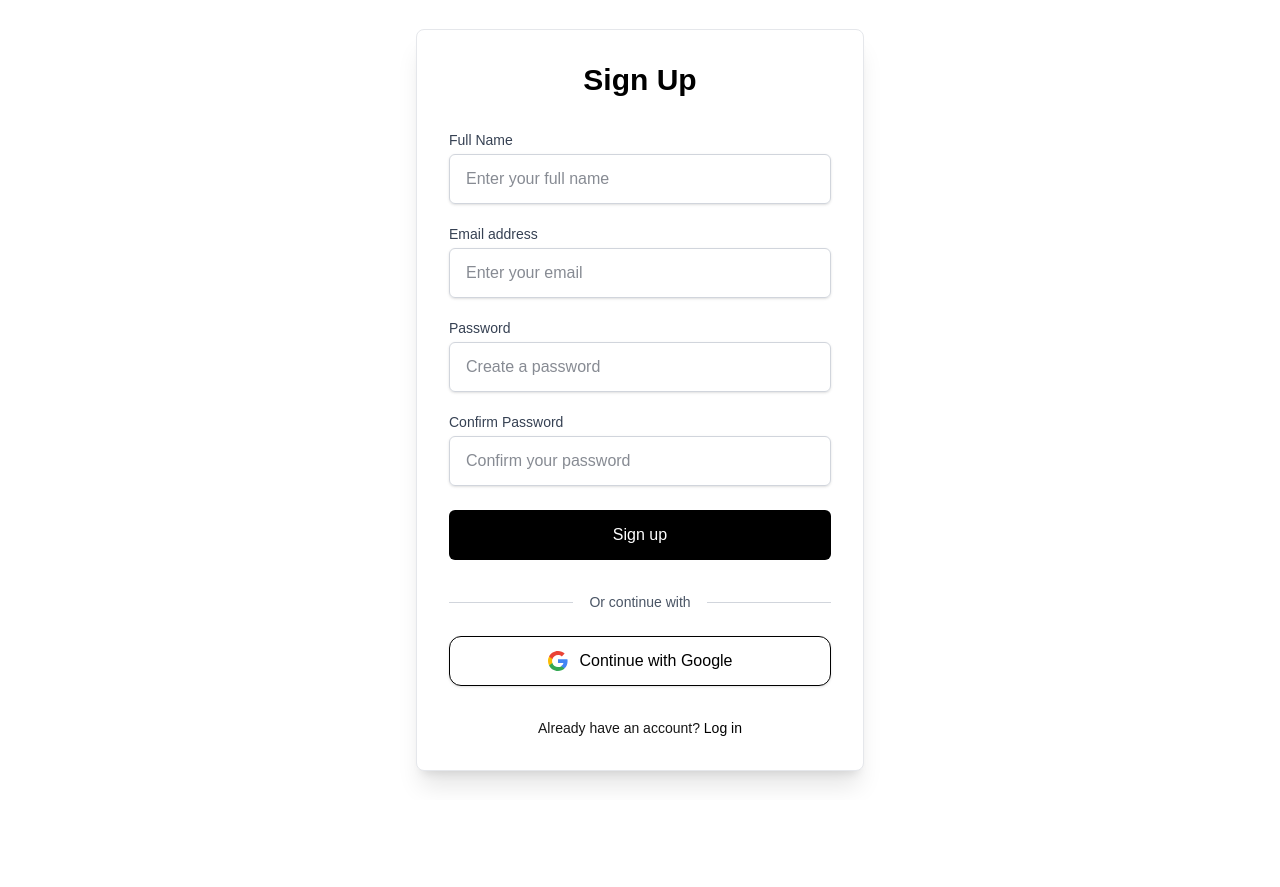
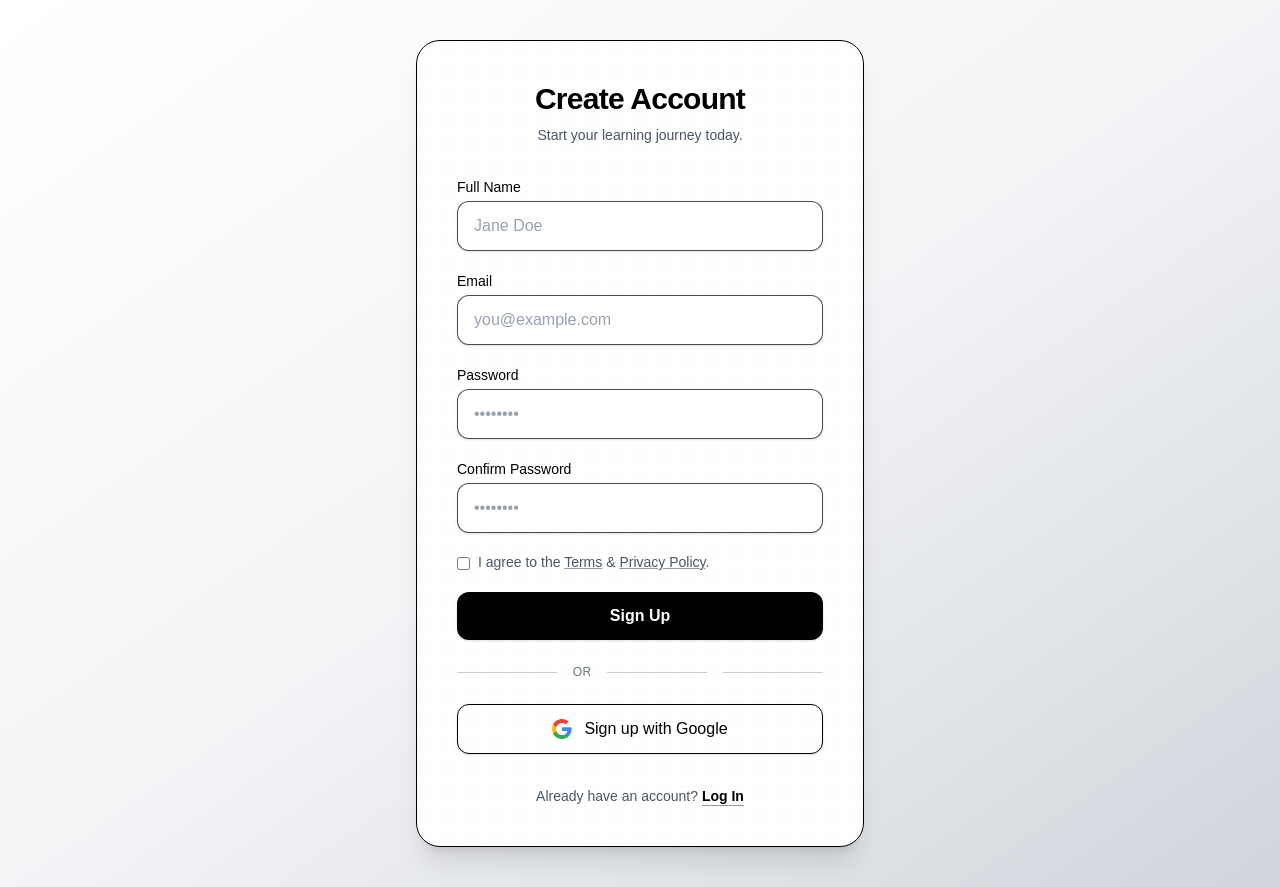
Before and after one commit to olasores/QuizMe, a Next.js app: page /Signup in a window 1280 px wide. Before the commit the page ends 800 px from the top, so only its background shows below. Built offline with nearby package versions, Linux system fonts and the light colour scheme.

Commit message:
fixing login/sign up

```diff
--- a/src/app/Login/page.tsx
+++ b/src/app/Login/page.tsx
@@ -12,25 +12,13 @@ const Login = () => {
     const handleSubmit = async (e: React.FormEvent) => {
         e.preventDefault();
         setError(null);
-
         const form = e.target as HTMLFormElement;
         const email = (form.querySelector('#email') as HTMLInputElement).value;
         const password = (form.querySelector('#password') as HTMLInputElement).value;
-
-        if (!email || !password) {
-            setError('Please fill in all fields');
-            return;
-        }
-
         setLoading(true);
-
         try {
             const supabase = getBrowserSupabase();
-            const { error } = await supabase.auth.signInWithPassword({
-                email,
-                password
-            });
-
+            const { error } = await supabase.auth.signInWithPassword({ email, password });
             if (error) throw error;
             window.location.href = '/dashboard';
         } catch (err: unknown) {
@@ -46,76 +34,61 @@ const Login = () => {
     };
 
     return (
-        <div className="flex min-h-screen flex-col items-center justify-center py-2 bg-white">
-            <div className="w-full max-w-md space-y-8 rounded-lg bg-white p-8 shadow-xl border border-gray-200">
-                <div>
-                    <h1 className="text-center text-3xl font-bold text-black">Login</h1>
-                </div>
+        <div className="min-h-[100dvh] flex items-center justify-center bg-gradient-to-br from-white via-gray-100 to-gray-300 px-4 py-10">
+            <div className="w-full max-w-md bg-white border border-black rounded-3xl shadow-xl p-8 sm:p-10 relative overflow-hidden">
+                <div className="absolute inset-0 pointer-events-none opacity-[0.04] bg-[radial-gradient(circle_at_1px_1px,#000_1px,transparent_0)] [background-size:12px_12px]"></div>
+                <h1 className="relative text-3xl font-extrabold text-black mb-2 tracking-tight text-center">Log In</h1>
+                <p className="relative text-center text-gray-600 mb-8 text-sm">Welcome back. Enter your details below.</p>
 
-                {error && (
-                    <div className="rounded-md bg-red-50 p-4">
-                        <div className="text-sm text-red-700">{error}</div>
-                    </div>
-                )}
-
-                <form className="mt-8 space-y-6" onSubmit={handleSubmit}>
-                    <div className="space-y-5 rounded-md">
-                        <div>
-                            <label htmlFor="email" className="block text-sm font-medium text-gray-700 mb-1">Email address</label>
+                <form onSubmit={handleSubmit} className="relative flex flex-col gap-5">
+                    <div className="flex flex-col gap-1">
+                        <label className="text-sm font-medium text-black" htmlFor="email">Email</label>
                         <input
                             id="email"
-                                name="email"
                             type="email"
                             required
-                                className="block w-full rounded-md border border-gray-300 px-4 py-3 text-gray-900 shadow-sm focus:border-gray-800 focus:outline-none focus:ring-2 focus:ring-gray-800 transition-all"
-                                placeholder="Enter your email"
+                            placeholder="you@example.com"
+                            className="border border-black/70 rounded-xl px-4 py-3 bg-white focus:outline-none focus:ring-2 focus:ring-black shadow-sm placeholder:text-gray-400"
                         />
                     </div>
-
-                        <div>
-                            <label htmlFor="password" className="block text-sm font-medium text-gray-700 mb-1">Password</label>
+                    <div className="flex flex-col gap-1">
+                        <label className="text-sm font-medium text-black" htmlFor="password">Password</label>
                         <input
                             id="password"
-                                name="password"
                             type="password"
                             required
-                                className="block w-full rounded-md border border-gray-300 px-4 py-3 text-gray-900 shadow-sm focus:border-gray-800 focus:outline-none focus:ring-2 focus:ring-gray-800 transition-all"
-                                placeholder="Enter your password"
+                            placeholder="••••••••"
+                            className="border border-black/70 rounded-xl px-4 py-3 bg-white focus:outline-none focus:ring-2 focus:ring-black shadow-sm placeholder:text-gray-400"
                         />
                     </div>
+                    <div className="flex items-center justify-between text-xs sm:text-sm">
+                        <label className="inline-flex items-center gap-2 select-none cursor-pointer">
+                            <input type="checkbox" className="accent-black w-4 h-4" />
+                            <span className="text-gray-600">Remember me</span>
+                        </label>
+                        <button type="button" className="text-black underline underline-offset-4 decoration-black/40 hover:decoration-black transition text-xs sm:text-sm">Forgot password?</button>
                     </div>
-
-                    <div className="mt-6">
+                    {error && <p className="text-xs text-red-600 -mt-1">{error}</p>}
                     <button
                         type="submit"
                         disabled={loading}
-                            className="group relative flex w-full justify-center rounded-md border border-transparent bg-black px-4 py-3 text-base font-medium text-white hover:bg-gray-800 focus:outline-none focus:ring-2 focus:ring-gray-800 focus:ring-offset-2 disabled:opacity-50 transition-colors"
+                        className="group relative bg-black text-white font-semibold py-3 rounded-xl shadow hover:bg-gray-900 transition disabled:opacity-60 disabled:cursor-not-allowed"
                     >
-                            {loading ? 'Loading...' : 'Log in'}
+                        <span className="inline-flex items-center justify-center gap-2">
+                            {loading && <span className="h-4 w-4 border-2 border-white border-t-transparent rounded-full animate-spin" />}
+                            {loading ? 'Signing in...' : 'Log In'}
+                        </span>
                     </button>
+                                </form>
+                                <div className="relative my-6 flex items-center gap-4">
+                                    <div className="h-px flex-1 bg-black/20" />
+                                    <span className="text-xs tracking-wide text-gray-500">OR</span>
+                                    <div className="h-px flex-1 bg-black/20" />
                                 </div>
-                </form>
-
-                <div className="mt-8">
-                    <div className="relative">
-                        <div className="absolute inset-0 flex items-center">
-                            <div className="w-full border-t border-gray-200" />
-                        </div>
-                        <div className="relative flex justify-center text-sm">
-                            <span className="bg-white px-4 text-gray-600 font-medium">Or continue with</span>
-                        </div>
-                    </div>
-
-                    <div className="mt-6 flex justify-center">
-                        <GoogleButton />
-                    </div>
-                </div>
-
-                                <div className="mt-6 text-center text-sm">
+                                <GoogleButton label="Continue with Google" redirectPath="/dashboard" />
+                <div className="relative mt-8 text-center text-sm text-gray-600">
                       <span>Don&apos;t have an account? </span>
-                    <Link href="/Signup" className="font-medium text-black hover:text-gray-700">
-                        Sign up
-                    </Link>
+                    <Link href="/Signup" className="font-semibold text-black underline underline-offset-4 decoration-black/40 hover:decoration-black">Sign Up</Link>
                 </div>
             </div>
         </div>
--- a/src/app/Signup/page.tsx
+++ b/src/app/Signup/page.tsx
@@ -14,39 +14,33 @@ const Signup = () => {
         e.preventDefault();
         setError(null);
         setInfo(null);
-
         const form = e.target as HTMLFormElement;
-        const name = (form.querySelector('#name') as HTMLInputElement).value;
-        const email = (form.querySelector('#email') as HTMLInputElement).value;
+        const name = (form.querySelector('#name') as HTMLInputElement).value.trim();
+        const email = (form.querySelector('#email') as HTMLInputElement).value.trim();
         const password = (form.querySelector('#password') as HTMLInputElement).value;
-        const confirm = (form.querySelector('#confirm-password') as HTMLInputElement).value;
-
-        if (!name || !email || !password || !confirm) {
-            setError('Please fill in all fields');
-            return;
-        }
-
+        const confirm = (form.querySelector('#confirmPassword') as HTMLInputElement).value;
         if (password !== confirm) {
             setError('Passwords do not match');
             return;
         }
-
         setLoading(true);
-
         try {
             const supabase = getBrowserSupabase();
-            const { error } = await supabase.auth.signUp({
+            const { data, error } = await supabase.auth.signUp({
                 email,
                 password,
                 options: {
-                    data: {
-                        full_name: name
-                    }
+                    data: { full_name: name },
+                    emailRedirectTo: `${window.location.origin}/dashboard`
                 }
             });
-
             if (error) throw error;
-            setInfo('Check your email for the confirmation link.');
+            // If email confirmation is ON in Supabase, user must verify; otherwise session exists.
+            if (data.user && !data.session) {
+                setInfo('Check your email to confirm your account, then return – you will be redirected after confirmation.');
+            } else {
+                window.location.href = '/dashboard';
+            }
         } catch (err: unknown) {
             let msg = 'Signup failed';
             if (err && typeof err === 'object' && 'message' in err) {
@@ -60,106 +54,80 @@ const Signup = () => {
     };
 
     return (
-        <div className="flex min-h-screen flex-col items-center justify-center py-2 bg-white">
-            <div className="w-full max-w-md space-y-8 rounded-lg bg-white p-8 shadow-xl border border-gray-200">
-                <div>
-                    <h1 className="text-center text-3xl font-bold text-black">Sign Up</h1>
-                </div>
+        <div className="min-h-[100dvh] flex items-center justify-center bg-gradient-to-br from-white via-gray-100 to-gray-300 px-4 py-10">
+            <div className="w-full max-w-md bg-white border border-black rounded-3xl shadow-xl p-8 sm:p-10 relative overflow-hidden">
+                <div className="absolute inset-0 pointer-events-none opacity-[0.04] bg-[radial-gradient(circle_at_1px_1px,#000_1px,transparent_0)] [background-size:12px_12px]"></div>
+                <h1 className="relative text-3xl font-extrabold text-black mb-2 tracking-tight text-center">Create Account</h1>
+                <p className="relative text-center text-gray-600 mb-8 text-sm">Start your learning journey today.</p>
 
-                {error && (
-                    <div className="rounded-md bg-red-50 p-4">
-                        <div className="text-sm text-red-700">{error}</div>
-                    </div>
-                )}
-
-                {info && (
-                    <div className="rounded-md bg-blue-50 p-4">
-                        <div className="text-sm text-blue-700">{info}</div>
-                    </div>
-                )}
-
-                <form className="mt-8 space-y-6" onSubmit={handleSubmit}>
-                    <div className="space-y-5 rounded-md">
-                        <div>
-                            <label htmlFor="name" className="block text-sm font-medium text-gray-700 mb-1">Full Name</label>
+            <form onSubmit={handleSubmit} className="relative flex flex-col gap-5">
+                    <div className="flex flex-col gap-1">
+                        <label htmlFor="name" className="text-sm font-medium text-black">Full Name</label>
                         <input
                             id="name"
-                                name="name"
                             type="text"
+                            placeholder="Jane Doe"
                             required
-                                className="block w-full rounded-md border border-gray-300 px-4 py-3 text-gray-900 shadow-sm focus:border-gray-800 focus:outline-none focus:ring-2 focus:ring-gray-800 transition-all"
-                                placeholder="Enter your full name"
+                            className="border border-black/70 rounded-xl px-4 py-3 bg-white focus:outline-none focus:ring-2 focus:ring-black shadow-sm placeholder:text-gray-400"
                         />
                     </div>
-
-                        <div>
-                            <label htmlFor="email" className="block text-sm font-medium text-gray-700 mb-1">Email address</label>
+                    <div className="flex flex-col gap-1">
+                        <label htmlFor="email" className="text-sm font-medium text-black">Email</label>
                         <input
                             id="email"
-                                name="email"
                             type="email"
+                            placeholder="you@example.com"
                             required
-                                className="block w-full rounded-md border border-gray-300 px-4 py-3 text-gray-900 shadow-sm focus:border-gray-800 focus:outline-none focus:ring-2 focus:ring-gray-800 transition-all"
-                                placeholder="Enter your email"
+                            className="border border-black/70 rounded-xl px-4 py-3 bg-white focus:outline-none focus:ring-2 focus:ring-black shadow-sm placeholder:text-gray-400"
                         />
                     </div>
-
-                        <div>
-                            <label htmlFor="password" className="block text-sm font-medium text-gray-700 mb-1">Password</label>
+                    <div className="flex flex-col gap-1">
+                        <label htmlFor="password" className="text-sm font-medium text-black">Password</label>
                         <input
                             id="password"
-                                name="password"
                             type="password"
+                            placeholder="••••••••"
                             required
-                                className="block w-full rounded-md border border-gray-300 px-4 py-3 text-gray-900 shadow-sm focus:border-gray-800 focus:outline-none focus:ring-2 focus:ring-gray-800 transition-all"
-                                placeholder="Create a password"
+                            className="border border-black/70 rounded-xl px-4 py-3 bg-white focus:outline-none focus:ring-2 focus:ring-black shadow-sm placeholder:text-gray-400"
                         />
                     </div>
-
-                        <div>
-                            <label htmlFor="confirm-password" className="block text-sm font-medium text-gray-700 mb-1">Confirm Password</label>
+                    <div className="flex flex-col gap-1">
+                        <label htmlFor="confirmPassword" className="text-sm font-medium text-black">Confirm Password</label>
                         <input
-                                id="confirm-password"
-                                name="confirm"
+                            id="confirmPassword"
                             type="password"
+                            placeholder="••••••••"
                             required
-                                className="block w-full rounded-md border border-gray-300 px-4 py-3 text-gray-900 shadow-sm focus:border-gray-800 focus:outline-none focus:ring-2 focus:ring-gray-800 transition-all"
-                                placeholder="Confirm your password"
+                            className="border border-black/70 rounded-xl px-4 py-3 bg-white focus:outline-none focus:ring-2 focus:ring-black shadow-sm placeholder:text-gray-400"
                         />
                     </div>
+                    <div className="flex items-start gap-2 text-xs sm:text-sm">
+                        <input type="checkbox" id="terms" className="accent-black mt-1" required />
+                        <label htmlFor="terms" className="text-gray-600 leading-snug">I agree to the <span className="underline decoration-black/40">Terms</span> & <span className="underline decoration-black/40">Privacy Policy</span>.</label>
                     </div>
-
-                    <div className="mt-6">
+                    {error && <p className="text-xs text-red-600 -mt-1">{error}</p>}
+                    {info && !error && <p className="text-xs text-blue-600 -mt-1">{info}</p>}
                     <button
                         type="submit"
                         disabled={loading}
-                            className="group relative flex w-full justify-center rounded-md border border-transparent bg-black px-4 py-3 text-base font-medium text-white hover:bg-gray-800 focus:outline-none focus:ring-2 focus:ring-gray-800 focus:ring-offset-2 disabled:opacity-50 transition-colors"
+                        className="group relative bg-black text-white font-semibold py-3 rounded-xl shadow hover:bg-gray-900 transition disabled:opacity-60 disabled:cursor-not-allowed"
                     >
-                            {loading ? 'Loading...' : 'Sign up'}
+                        <span className="inline-flex items-center justify-center gap-2">
+                            {loading && <span className="h-4 w-4 border-2 border-white border-t-transparent rounded-full animate-spin" />}
+                            {loading ? 'Creating account...' : 'Sign Up'}
+                        </span>
                     </button>
+                        </form>
+                        <div className="relative my-6 flex items-center gap-4">
+                            <div className="h-px flex-1 bg-black/20" />
+                            <span className="text-xs tracking-wide text-gray-500">OR</span>
+                            <div className="h-px flex-1 bg-black/20" />
+                            <div className="h-px flex-1 bg-black/20" />
                         </div>
-                </form>
-
-                <div className="mt-6">
-                    <div className="relative">
-                        <div className="absolute inset-0 flex items-center">
-                            <div className="w-full border-t border-gray-300" />
-                        </div>
-                        <div className="relative flex justify-center text-sm">
-                            <span className="bg-white px-4 text-gray-600 font-medium">Or continue with</span>
-                        </div>
-                    </div>
-
-                    <div className="mt-6">
-                        <GoogleButton />
-                    </div>
-                </div>
-
-                <div className="mt-6 text-center text-sm">
+                        <GoogleButton label="Sign up with Google" redirectPath="/dashboard" />
+                <div className="relative mt-8 text-center text-sm text-gray-600">
                     <span>Already have an account? </span>
-                    <Link href="/Login" className="font-medium text-black hover:text-gray-700">
-                        Log in
-                    </Link>
+                    <Link href="/Login" className="font-semibold text-black underline underline-offset-4 decoration-black/40 hover:decoration-black">Log In</Link>
                 </div>
             </div>
         </div>
```
Lines whose indentation alone changed are shown as unchanged.
